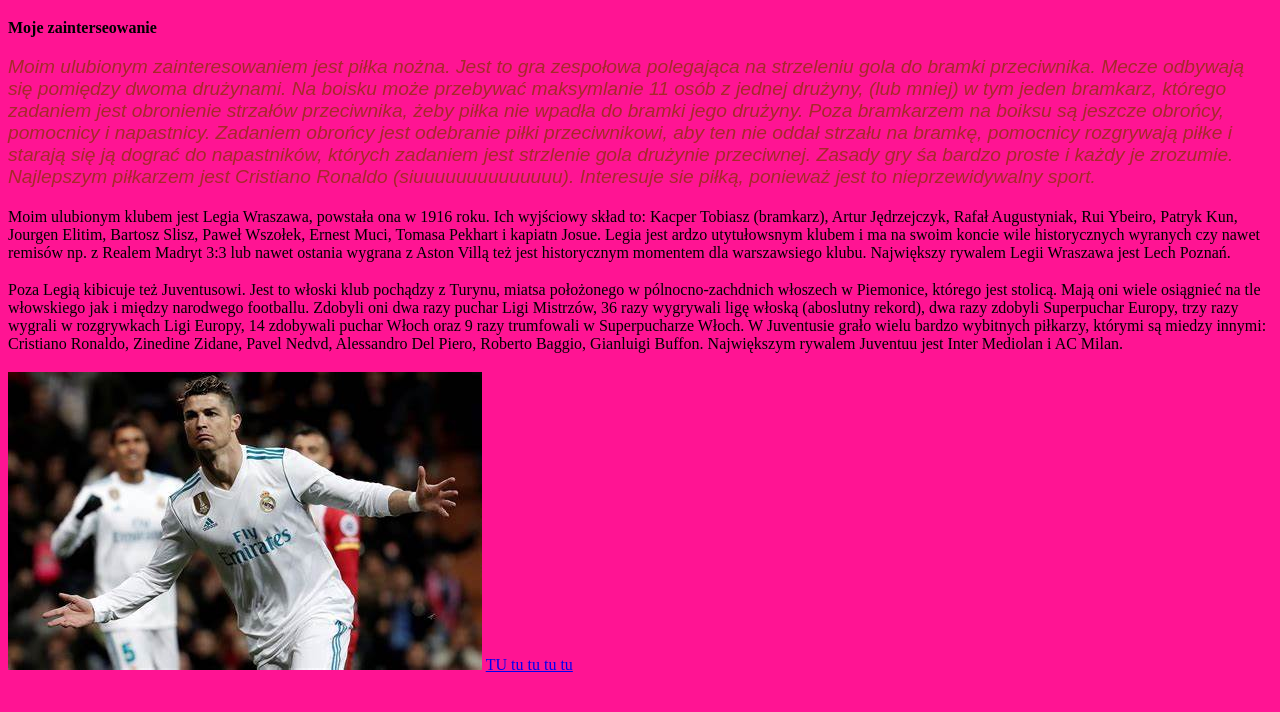
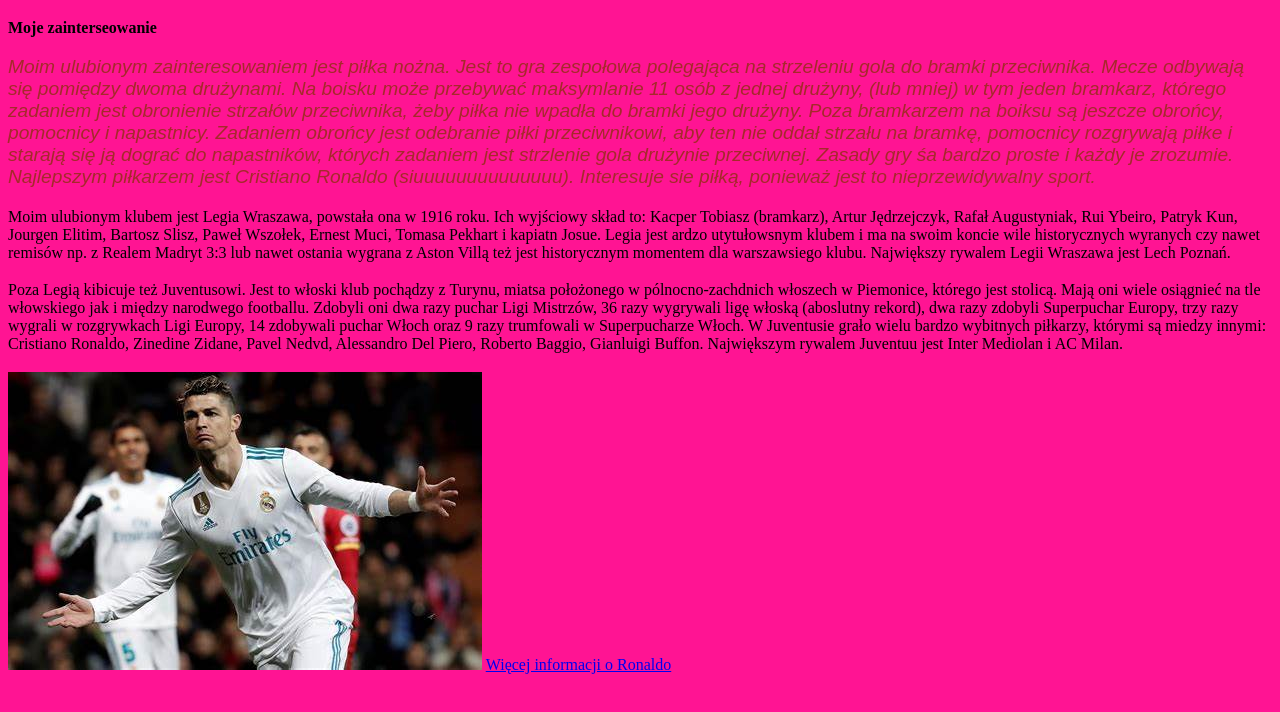
Before and after one commit to Grzegorzszef/Grzegorzszef.github.io, a plain HTML site: page index.html in a window 1280 px wide. Drawn offline with Linux system fonts and the light colour scheme.

Commit message:
Update index.html

```diff
--- a/index.html
+++ b/index.html
@@ -15,6 +15,6 @@
 
     <p></p>Poza Legią kibicuje też Juventusowi. Jest to włoski klub pochądzy z Turynu, miatsa położonego w pólnocno-zachdnich włoszech w Piemonice, którego jest stolicą. Mają oni wiele osiągnieć na tle włowskiego jak i między narodwego footballu. Zdobyli oni dwa razy puchar Ligi Mistrzów, 36 razy wygrywali ligę włoską (aboslutny rekord), dwa razy zdobyli Superpuchar Europy, trzy razy wygrali w rozgrywkach Ligi Europy, 14 zdobywali puchar Włoch oraz 9 razy trumfowali w Superpucharze Włoch. W Juventusie grało wielu bardzo wybitnych piłkarzy, którymi są miedzy innymi: Cristiano Ronaldo, Zinedine Zidane, Pavel Nedvd, Alessandro Del Piero, Roberto Baggio, Gianluigi Buffon.  Największym rywalem Juventuu jest Inter Mediolan i AC Milan.</p>
 <img src="Ronaldo.jfif">
-<a href="https://www.youtube.com/watch?v=j9V78UbdzWI"> TU tu tu tu tu </a>
+<a href="https://pl.wikipedia.org/wiki/Cristiano_Ronaldo"> Więcej informacji o Ronaldo </a>
 </body>
 </html>
```
